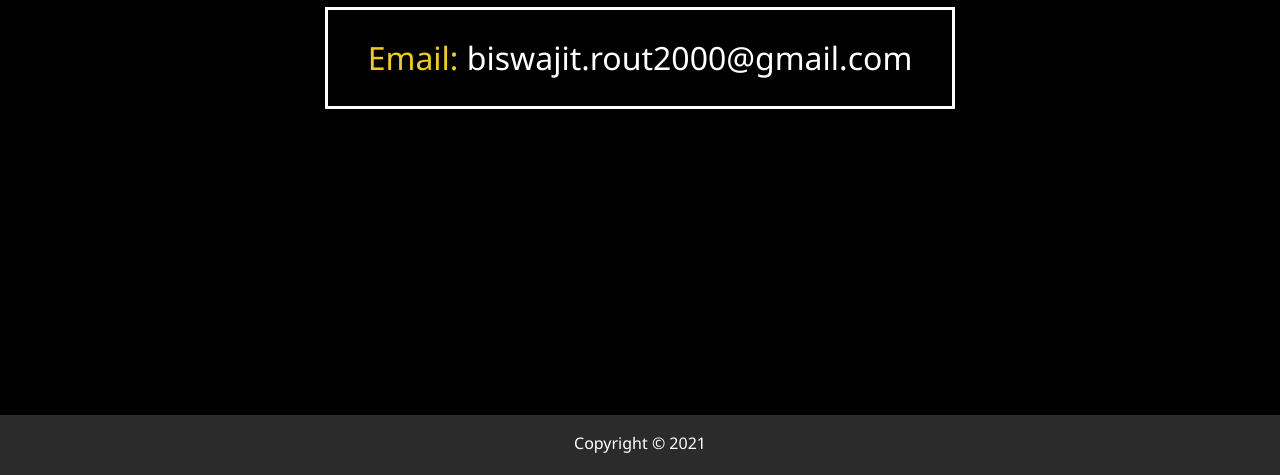
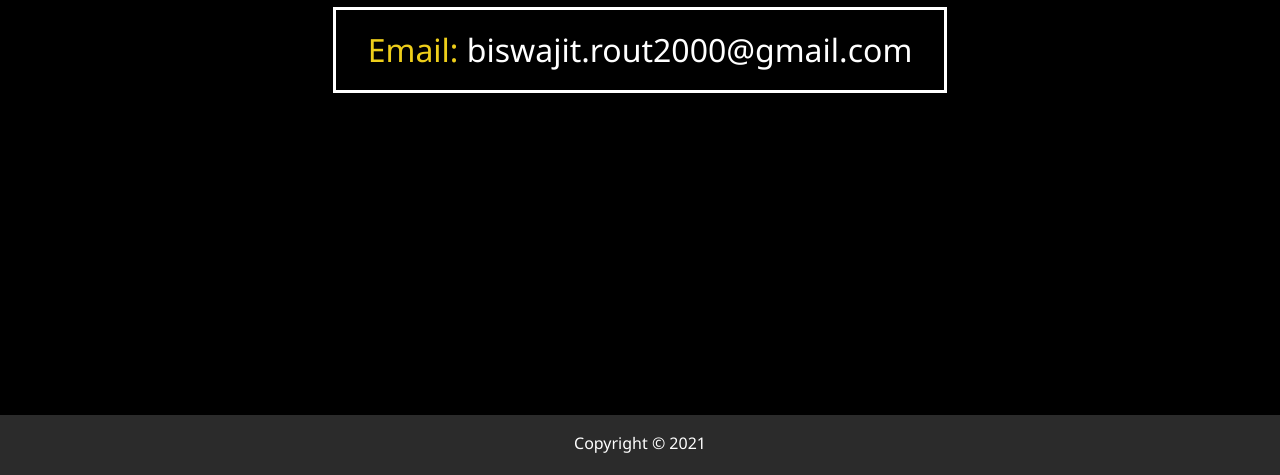
Before and after one commit to biswa1612/biswajit1612.github.io, a website: page contact.html in a window 1280 px wide. Shown: the part 325-800 px from the top of the page. Drawn offline with Linux system fonts and the light colour scheme.

Commit message:
Update main.css

```diff
--- a/main.css
+++ b/main.css
@@ -198,7 +198,7 @@ main {
   .boxes div {
     font-size: 2rem;
     border: 3px #fff solid;
-    padding: 1.5rem 2.5rem;
+    padding: 1rem 2rem;
     margin-bottom: 3rem;
     transition: all 0.5s ease-out; }
     .boxes div:hover {
```
